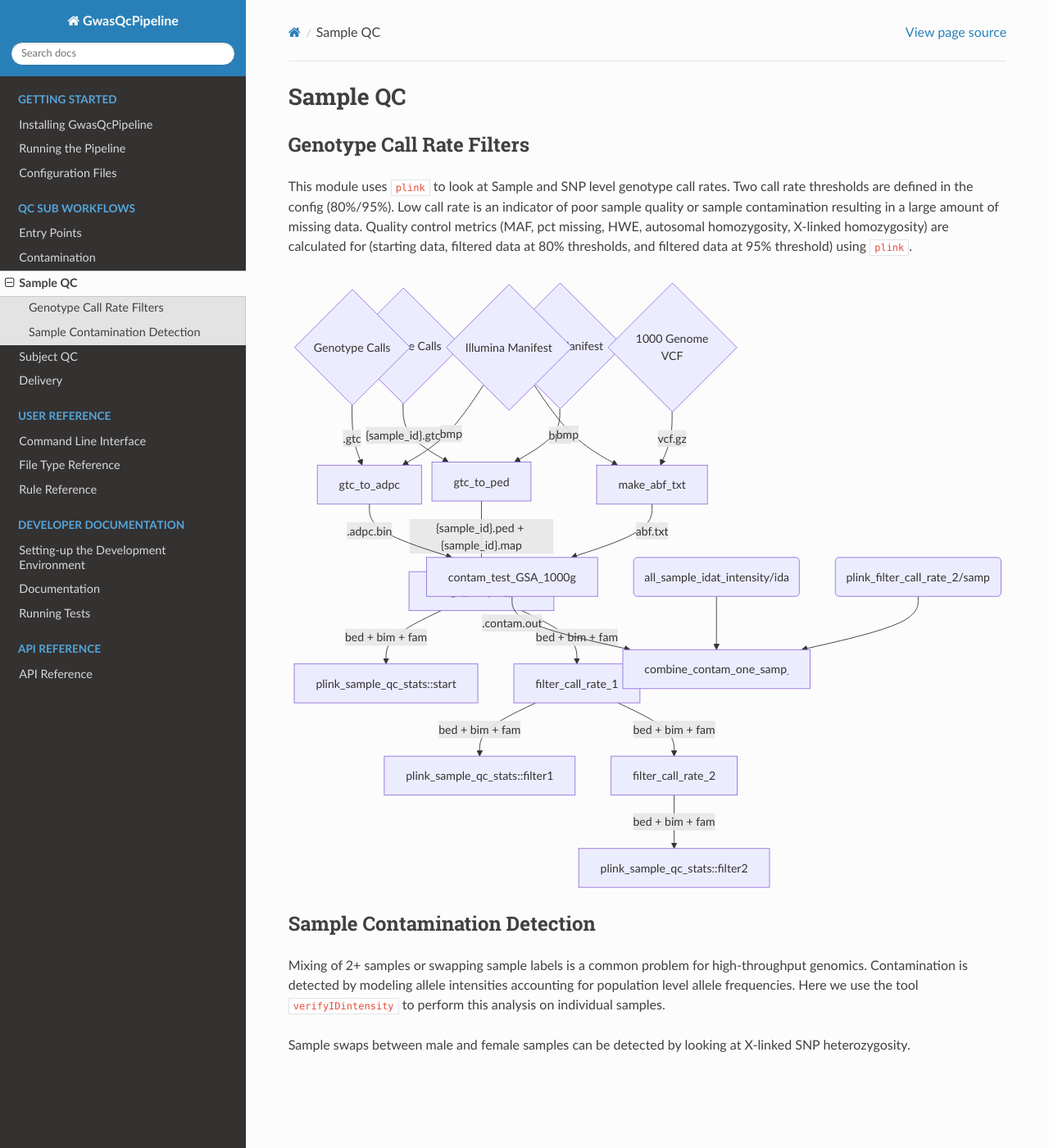
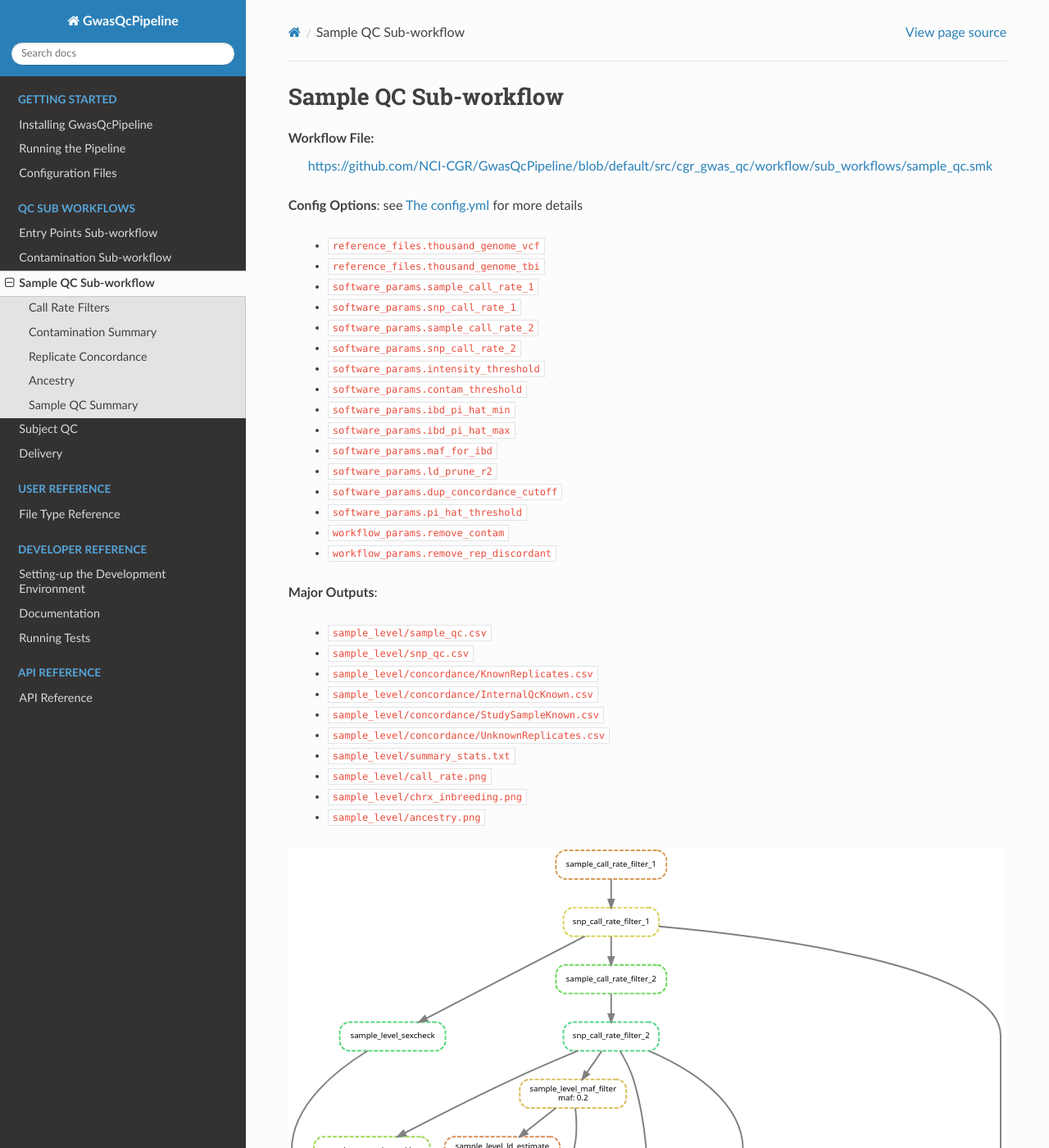
Before and after one commit to NCI-CGR/GwasQcPipeline, a Sphinx documentation site: the page built from docs/sub_workflows/sample_qc.rst, in a window 1280 px wide and 1400 px high. Shown: the whole window at 82% size. Built offline with Sphinx 7.4.7 and the Read the Docs theme 2.0.0, drawn with Linux system fonts in a browser that asks for light colours; some of the changed text lies outside the part shown.

Commit message:
docs(workflow): updates sample qc sub-workflow docs

```diff
--- a/docs/common_urls.rst
+++ b/docs/common_urls.rst
@@ -2,6 +2,7 @@
 
 .. _snakemake: https://snakemake.readthedocs.io/en/stable/
 .. _Miniconda: https://docs.conda.io/en/latest/miniconda.html
+.. _GRAF: https://github.com/ncbi/graf
 
 .. Internal Links
 
--- a/docs/index.rst
+++ b/docs/index.rst
@@ -44,12 +44,10 @@ Here we describe the various steps that each sub-workflow runs, the config optio
    :name: module-reference
    :maxdepth: 1
 
-   reference/cli
    reference/file_types
-   reference/rules
 
 .. toctree::
-   :caption: Developer Documentation
+   :caption: Developer Reference
    :name: dev-docs
    :titlesonly:
 
--- a/docs/reference/cli.rst
+++ /dev/null
@@ -1,87 +0,0 @@
-Command Line Interface
-======================
-
-.. warning::
-    ``--ibd_pi_hat_cutoff`` is not used anywhere.
-
-.. code-block:: bash
-
-    ./GwasQcWrapper.py -h
-    usage: GwasQcWrapper.py [-h] [-p PATH_TO_PLINK_FILE] [-d DIRECTORY_FOR_OUTPUT]
-                            [--snp_cr_1 SNP_CR_1] [--samp_cr_1 SAMP_CR_1]
-                            [--snp_cr_2 SNP_CR_2] [--samp_cr_2 SAMP_CR_2]
-                            [--ld_prune_r2 LD_PRUNE_R2]
-                            [--maf_for_ibd MAF_FOR_IBD] -s SAMPLE_SHEET
-                            [--subject_id_column SUBJECT_ID_COLUMN]
-                            [--ibd_pi_hat_cutoff IBD_PI_HAT_CUTOFF]
-                            [--dup_concordance_cutoff DUP_CONCORDANCE_CUTOFF]
-                            [--lims_output_dir LIMS_OUTPUT_DIR]
-                            [--contam_threshold CONTAM_THRESHOLD]
-                            [-i ILLUMINA_MANIFEST_FILE] [-a ADPC_FILE]
-                            [-g GTC_DIR]
-                            [--expected_sex_column EXPECTED_SEX_COLUMN]
-                            [-q QUEUE] [-u]
-
-    optional arguments:
-    -h, --help            show this help message and exit
-    -i ILLUMINA_MANIFEST_FILE, --illumina_manifest_file ILLUMINA_MANIFEST_FILE
-                            Full path to illimina .bpm manifest file. Required for
-                            gtc files.
-    -a ADPC_FILE, --adpc_file ADPC_FILE
-                            Full path to adpc.bin file. Required for PLINK input.
-    -g GTC_DIR, --gtc_dir GTC_DIR
-                            Full path to gtc directory to use instead of project
-                            directory, which is the default. Will recursively find
-                            gtc files in this directory.
-    -u, --unlock_snakemake
-                            OPTIONAL. If pipeline was killed unexpectedly you may
-                            need this flag to rerun
-
-    Required Arguments:
-    -d DIRECTORY_FOR_OUTPUT, --directory_for_output DIRECTORY_FOR_OUTPUT
-                            REQUIRED. Full path to the base directory for the Gwas
-                            QC pipeline output. Defaults to
-                            /DCEG/CGF/GWAS/Scans/GSA_Lab_QC/SR#/builds/QC_v#_date
-    -s SAMPLE_SHEET, --sample_sheet SAMPLE_SHEET
-                            Full path to illimina style sample sheet csv file.
-    --subject_id_column SUBJECT_ID_COLUMN
-                            Name of column in sample sheet that corresponds to
-                            subject ID to use.
-    --expected_sex_column EXPECTED_SEX_COLUMN
-                            Name of column in sample sheet that corresponds to
-                            expected sex of sample.
-
-    Exactly one of these arguments is required:
-    -p PATH_TO_PLINK_FILE, --path_to_plink_file PATH_TO_PLINK_FILE
-                            Full path to either PLINK ped or bed to use as input.
-                            need either this or gtc file project directory -g
-
-    Required arguments with default settings:
-    --snp_cr_1 SNP_CR_1   REQUIRED. SNP call rate filter 1. default= 0.80
-    --samp_cr_1 SAMP_CR_1
-                            REQUIRED. Sample call rate filter 1. default= 0.80
-    --snp_cr_2 SNP_CR_2   REQUIRED. SNP call rate filter 2. default= 0.95
-    --samp_cr_2 SAMP_CR_2
-                            REQUIRED. Sample call rate filter 2. default= 0.95
-    --ld_prune_r2 LD_PRUNE_R2
-                            REQUIRED. r-squared cutoff for ld pruning of SNPs to
-                            use for IBD and concordance. default= 0.10
-    --maf_for_ibd MAF_FOR_IBD
-                            REQUIRED. MAF cutoff of SNPs to use for IBD and
-                            concordance. default= 0.20
-    --ibd_pi_hat_cutoff IBD_PI_HAT_CUTOFF
-                            REQUIRED. PI_HAT cutoff to call samples replicates.
-                            default= 0.95
-    --dup_concordance_cutoff DUP_CONCORDANCE_CUTOFF
-                            REQUIRED. SNP concordance cutoff to call samples
-                            replicates. default= 0.95
-    --lims_output_dir LIMS_OUTPUT_DIR
-                            Directory to copy QC file to upload to LIMS
-    --contam_threshold CONTAM_THRESHOLD
-                            REQUIRED. Cutoff to call a sample contaminated.
-                            default= 0.10
-    -q QUEUE, --queue QUEUE
-                            OPTIONAL. Queue on cgemsiii to use to submit jobs.
-                            Defaults to all of the seq queues and all.q if not
-                            supplied. default="all.q,seq-alignment.q,seq-calling.q
-                            ,seq-calling2.q,seq-gvcf.q"
--- a/docs/reference/rules.rst
+++ /dev/null
@@ -1,4 +0,0 @@
-Rule Reference
-==============
-
-.. todo: Describe each rule.
--- a/docs/sub_workflows/sample_qc.rst
+++ b/docs/sub_workflows/sample_qc.rst
@@ -1,62 +1,141 @@
-Sample QC
-=========
+.. _sample-qc:
 
-Genotype Call Rate Filters
---------------------------
+Sample QC Sub-workflow
+======================
 
-This module uses ``plink`` to look at Sample and SNP level genotype call rates. Two call rate thresholds are defined in the config (80%/95%). Low call rate is an indicator of poor sample quality or sample contamination resulting in a large amount of missing data. Quality control metrics (MAF, pct missing, HWE, autosomal homozygosity, X-linked homozygosity) are calculated for (starting data, filtered data at 80% thresholds, and filtered data at 95% threshold) using ``plink``.
+**Workflow File**:
+   https://github.com/NCI-CGR/GwasQcPipeline/blob/default/src/cgr_gwas_qc/workflow/sub_workflows/sample_qc.smk
 
-.. mermaid::
+**Config Options**: see :ref:`config-yaml` for more details
 
-    graph TD
-        D1{Genotype Calls}
-        D2{Illumina Manifest}
-        S1[gtc_to_ped]
-        S2[merge_sample_peds]
-        S3[plink_sample_qc_stats::start]
-        S4[filter_call_rate_1]
-        S5[plink_sample_qc_stats::filter1]
-        S6[filter_call_rate_2]
-        S7[plink_sample_qc_stats::filter2]
-        D1 -->|"{sample_id}.gtc"| S1
-        D2 -->|bpm| S1
-        S1 -->|"{sample_id}.ped + {sample_id}.map"| S2
-        S2 -->|bed + bim + fam| S3 & S4
-        S4 -->|bed + bim + fam| S5 & S6
-        S6 -->|bed + bim + fam| S7
+   - ``reference_files.thousand_genome_vcf``
+   - ``reference_files.thousand_genome_tbi``
+   - ``software_params.sample_call_rate_1``
+   - ``software_params.snp_call_rate_1``
+   - ``software_params.sample_call_rate_2``
+   - ``software_params.snp_call_rate_2``
+   - ``software_params.intensity_threshold``
+   - ``software_params.contam_threshold``
+   - ``software_params.ibd_pi_hat_min``
+   - ``software_params.ibd_pi_hat_max``
+   - ``software_params.maf_for_ibd``
+   - ``software_params.ld_prune_r2``
+   - ``software_params.dup_concordance_cutoff``
+   - ``software_params.pi_hat_threshold``
+   - ``workflow_params.remove_contam``
+   - ``workflow_params.remove_rep_discordant``
 
-Sample Contamination Detection
-------------------------------
+**Major Outputs**:
 
-Mixing of 2+ samples or swapping sample labels is a common problem for high-throughput genomics. Contamination is detected by modeling allele intensities accounting for population level allele frequencies. Here we use the tool ``verifyIDintensity`` to perform this analysis on individual
-samples.
+   - ``sample_level/sample_qc.csv``
+   - ``sample_level/snp_qc.csv``
+   - ``sample_level/concordance/KnownReplicates.csv``
+   - ``sample_level/concordance/InternalQcKnown.csv``
+   - ``sample_level/concordance/StudySampleKnown.csv``
+   - ``sample_level/concordance/UnknownReplicates.csv``
+   - ``sample_level/summary_stats.txt``
+   - ``sample_level/call_rate.png``
+   - ``sample_level/chrx_inbreeding.png``
+   - ``sample_level/ancestry.png``
 
-Sample swaps between male and female samples can be detected by looking at X-linked SNP heterozygosity.
+.. figure:: ../static/sample_qc.*
+   :name: fig-sample-qc-workflow
 
-.. mermaid::
+   The sample-qc sub-workflow.
+   This runs all major QC checks at the sample level.
 
-    graph TD
-        D1{Genotype Calls}
-        D2{Illumina Manifest}
-        D3{1000 Genome<br>VCF}
 
-        A[gtc_to_adpc]
-        D1 -->|<sample_id>.gtc| A
-        D2 -->|bmp| A
+Call Rate Filters
+-----------------
 
-        B[make_abf_txt]
-        D2 -->|bmp| B
-        D3 -->|vcf.gz| B
+**Config Options**: see :ref:`config-yaml` for more details
 
-        C[contam_test_GSA_1000g]
-        A  -->|<sample_id>.adpc.bin| C
-        B -->|abf.txt| C
+   - ``software_params.sample_call_rate_1``
+   - ``software_params.snp_call_rate_1``
+   - ``software_params.sample_call_rate_2``
+   - ``software_params.snp_call_rate_2``
 
-        D[combine_contam_one_samp_b_1000g]
-        C -->|<sample_id>.contam.out| D
+**Major Outputs**:
 
-        %% I don't know where these are from yet
-        intens(all_sample_idat_intensity/idat_intensity.csv)
-        imiss3(plink_filter_call_rate_2/samples_filter2.imiss)
-        intens --> D
-        imiss3 --> D
+   - ``sample_level/call_rate_1/samples.{bed,bim,fam}`` data set after level 1 sample/snp call rate filters.
+   - ``sample_level/call_rate_2/samples.{bed,bim,fam}`` data set after level 2 sample/snp call rate filters.
+
+First we run a series of call rate (a.k.a. completion) filters.
+Here we remove samples then SNPs which have high missingness in across samples.
+
+
+Contamination Summary
+---------------------
+
+**Config Options**: see :ref:`config-yaml` for more details
+
+   - ``software_params.intensity_threshold``
+   - ``software_params.contam_threshold``
+
+**Major Outputs**:
+
+   - ``sample_level/contamination/summary.csv`` aggregate summary table of contamination results.
+
+If IDAT/GTC files are present and we ran :ref:`contamination` then we will create a summary table.
+For samples that have a low call rate and a median idat intensity < the intensity_threshold we will set %Mix to NaN.
+We then will flag a sample ``is_contaminated`` if the %Mix is >= contam_threshold.
+
+Replicate Concordance
+---------------------
+
+**Config Options**: see :ref:`config-yaml` for more details
+
+   - ``software_params.ibd_pi_hat_min``
+   - ``software_params.ibd_pi_hat_max``
+   - ``software_params.maf_for_ibd``
+   - ``software_params.ld_prune_r2``
+   - ``software_params.dup_concordance_cutoff``
+   - ``software_params.pi_hat_threshold``
+   - ``workflow_params.remove_contam``
+   - ``workflow_params.remove_rep_discordant``
+
+**Major Outputs**:
+
+   - ``sample_level/concordance/summary.csv``
+
+It is common to include multiple replicates for a subset of samples as a QC metric.
+Here we check these replicates and make sure that they are highly concordant.
+We report 3 methods for checking relatedness/concordance (PLINK IBD, GRAF, and KING).
+We mostly rely on IBD results but report the others in our summary tables.
+For all three methods, we do all pairwise comparisons to determine which samples are related/replicated.
+We flag two samples as concordant (``is_ge_concordance``) if concordance (proportion IBD2) > dup_concordance_cutoff.
+We flag two samples as related (``is_ge_pi_hat``) if PLINK's PI_HAT is >= pi_hat_threshold.
+
+Ancestry
+--------
+
+**Major Outputs**:
+
+   - ``sample_level/ancestry/graf_ancestry.txt``
+
+Finally, we estimate ancestry using GRAF_.
+Here we categorize each sample into 1 of 9 possible groups (see GRAF_ for more details).
+We also report the percent mixture of the 3 major continental population (African, East Asian, European).
+
+Sample QC Summary
+-----------------
+
+**Major Outputs**:
+
+   - ``sample_level/sample_qc.csv``
+   - ``sample_level/snp_qc.csv``
+   - ``sample_level/summary_stats.txt``
+   - ``sample_level/call_rate.png``
+   - ``sample_level/chrx_inbreeding.png``
+   - ``sample_level/ancestry.png``
+
+Finally, we aggregate all of the QC results.
+We generate two summary tables described below:
+
+.. _sample-qc-table:
+
+.. automodule:: cgr_gwas_qc.workflow.scripts.sample_qc_table
+
+.. _snp-qc-table:
+
+.. automodule:: cgr_gwas_qc.workflow.scripts.snp_qc_table
```
Also changed, not shown: docs/sub_workflows/contamination.rst (+32 -2 lines), docs/sub_workflows/entry_points.rst (+36 -2 lines), docs/static/contamination.png (added), docs/static/entry-points_gtc.png (added), 2 other files.
